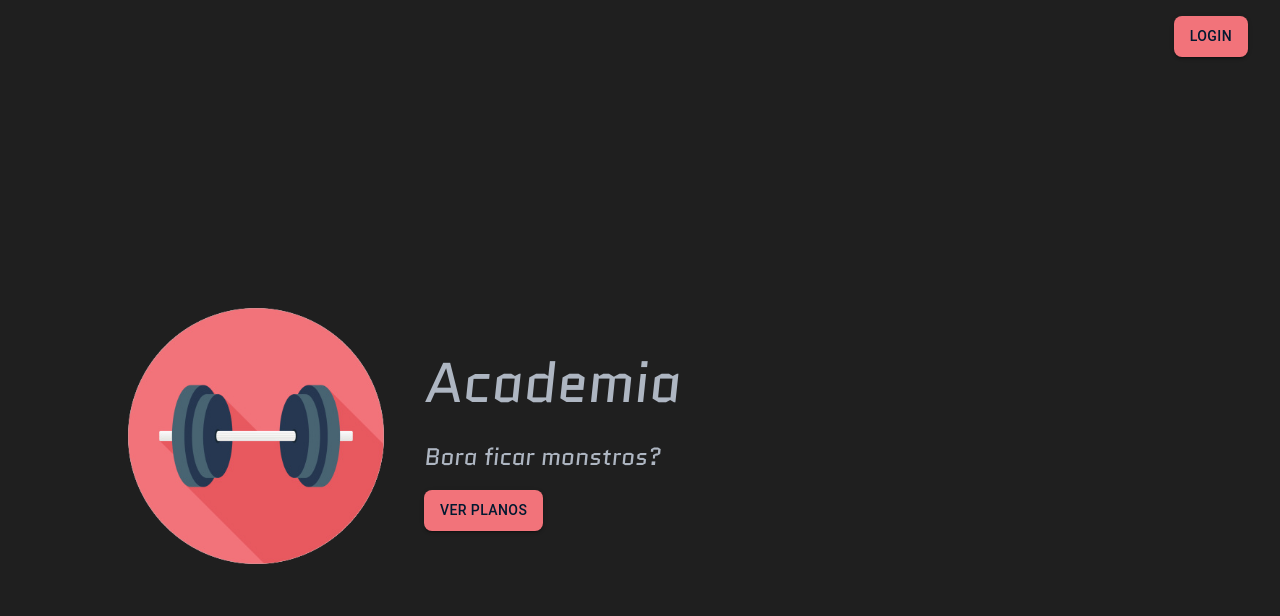
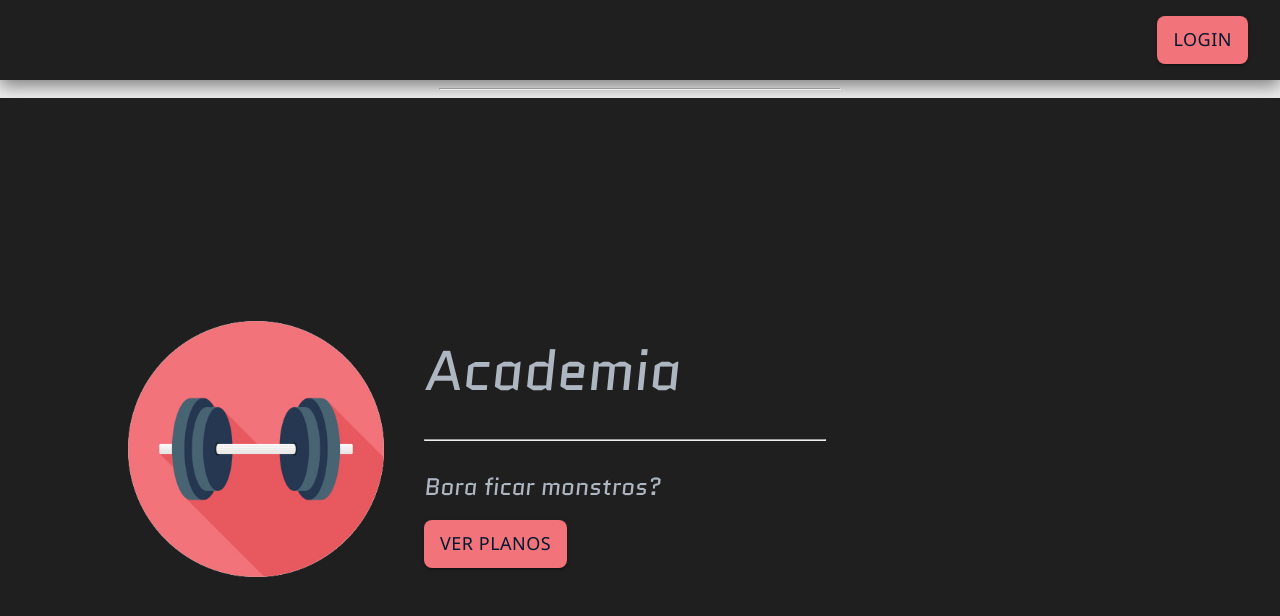
Before and after one commit to arthur-sabioni/academia, a React (Create React App) app in the folder frontend/: page / in a window 1280 px wide. Shown: the top 616 px of the page. Built offline with nearby package versions, Linux system fonts and the light colour scheme.

Commit message:
home complete

```diff
--- a/frontend/src/App.js
+++ b/frontend/src/App.js
@@ -52,6 +52,8 @@ const theme = createTheme({
             width: 'fit-content',
             padding: '8px 16px',
             borderRadius: 8,
+            fontSize: 18,
+            fontFamily: 'Segoe UI'
           },
         },
       ],
--- a/frontend/src/components/Header/Header.jsx
+++ b/frontend/src/components/Header/Header.jsx
@@ -79,9 +79,8 @@ const useStyles = makeStyles((theme) => ({
     padding: '16px 32px',
     boxShadow: '0 6px 1em gray',
     fontWeight: 500,
-    color: theme.palette.secondary.dark,
+    color: '#ffffff',
     backgroundColor: theme.palette.secondary.main,
-    borderBottomColor: theme.palette.primary.main,
   },
   logo: {
     display: 'flex',
--- a/frontend/src/pages/Home/Home.jsx
+++ b/frontend/src/pages/Home/Home.jsx
@@ -1,24 +1,27 @@
 import React from 'react';
 import { useNavigate } from 'react-router-dom';
-import { Button, ThemeProvider } from '@mui/material';
+import { Button, ThemeProvider, } from '@mui/material';
 import { makeStyles } from '@mui/styles';
 import { useTheme } from '@mui/material/styles';
 import Header from '../../components/Header/Header';
 
+
 const Home = () => {
   const theme = useTheme();
 
-  const { home, content, title, subtitle } = useStyles(theme);
+  const { home, content, title, subtitle, divsory } = useStyles(theme);
 
   const navigate = useNavigate();
 
   return (
     <ThemeProvider theme={theme}>
       <Header />
+      <hr className={divsory}/>
       <div className={home}>
         <img alt="Logo da academia" src="iconeacademia.png" height="256" width="256" />
         <div className={content}>
           <div className={title}>Academia</div>
+          <hr className={divsory}/>
           <div className={subtitle}>Bora ficar monstros?</div>
           <Button variant="contained" onClick={() => navigate('plans')}>Ver planos</Button>
         </div>
@@ -48,11 +51,15 @@ const useStyles = makeStyles((theme) => ({
     fontSize: 56,
     fontFamily: 'Quantico',
     fontStyle: 'italic',
+    borderColor: theme.palette.thirdy.light,
   },
   subtitle:{
     fontFamily: 'Quantico',
     fontStyle: 'italic',
   },
+  divsory:{
+    width: 400,
+  },
 }));
 
 export default Home;
```
